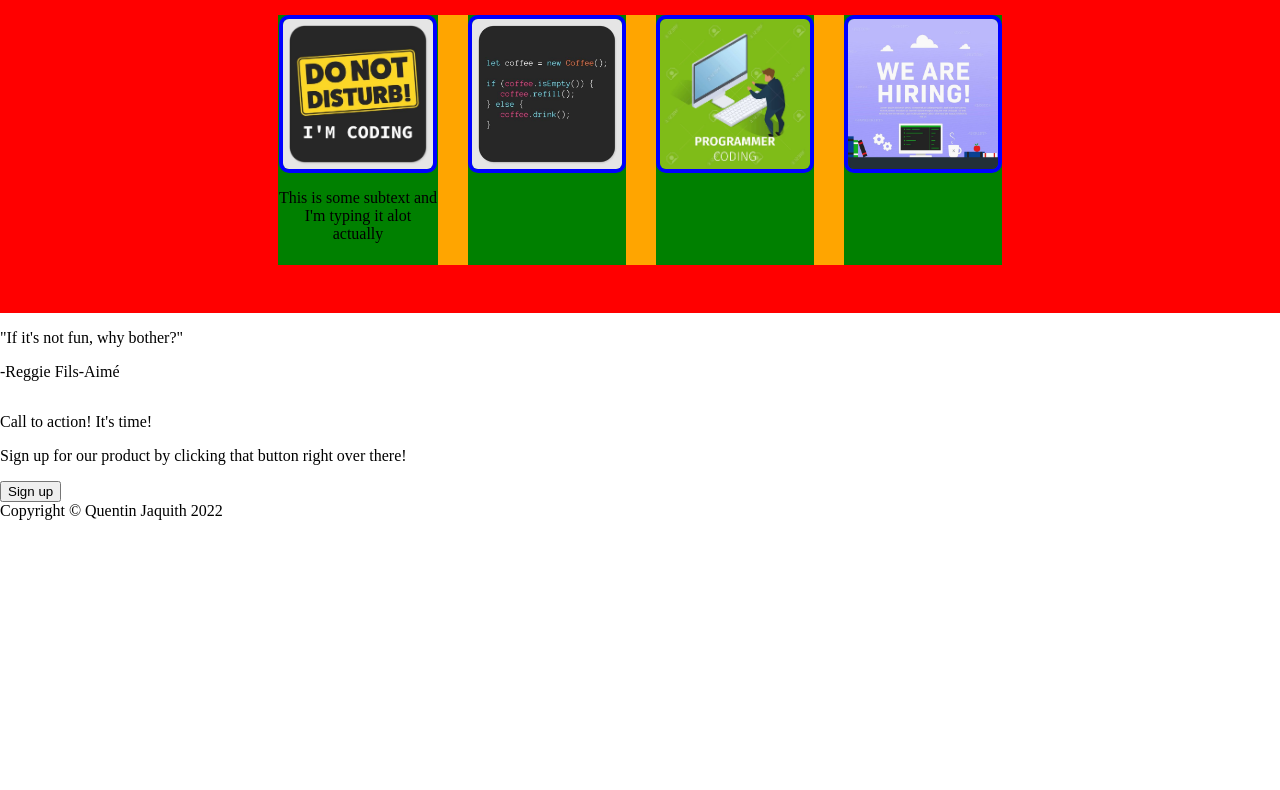
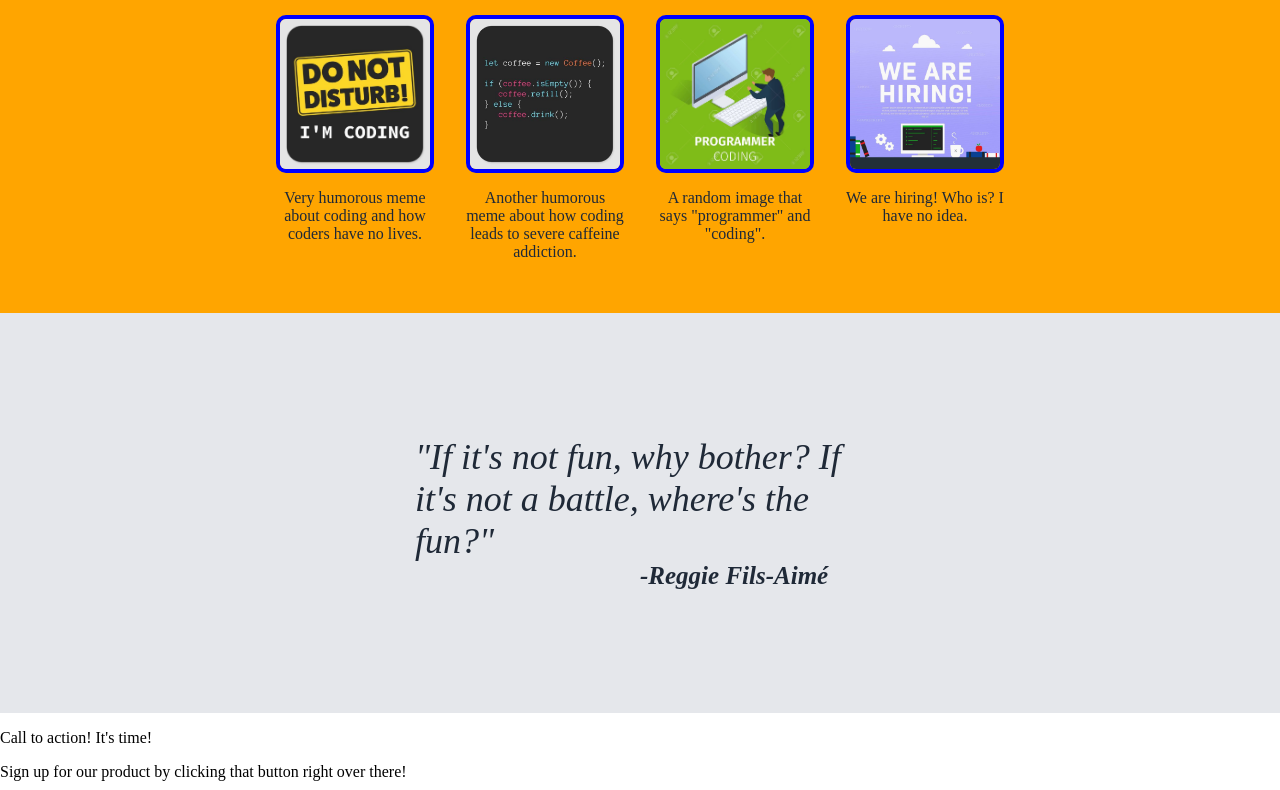
Before and after one commit to KwintennIsMe/landing-page, a plain HTML site: page index.html in a window 1280 px wide. Shown: the part 537-1327 px from the top of the page. Before the commit the page ends 1057 px from the top, so only its background shows below. Drawn offline with Linux system fonts and the light colour scheme.

Commit message:
Add quote section

```diff
--- a/index.html
+++ b/index.html
@@ -15,9 +15,9 @@
             </div>
             <div class="headerlinks">
                 <ul>
-                    <li>Header link one</li>
-                    <li>Header link two</li>
-                    <li>Header link three</li>
+                    <li><a href>Header link one</a></li>
+                    <li><a href>Header link two</a></li>
+                    <li><a href>Header link three</a></li>
                 </ul>
             </div>
         </div>
@@ -37,22 +37,25 @@
         <div class="centerimages">
             <div class="centerimg">
                 <img src="images/code1.jpg" alt="Programmer image">
-                <p>This is some subtext and I'm typing it alot actually</p>
+                <p>Very humorous meme about coding and how coders have no lives.</p>
             </div>
             <div class="centerimg">
-            <img src="images/code2.jpg" alt="Programmer image">
+                <img src="images/code2.jpg" alt="Programmer image">
+                <p>Another humorous meme about how coding leads to severe caffeine addiction.</p>
             </div>
             <div class="centerimg">
-            <img src="images/code3.png" alt="Programmer image">
+                <img src="images/code3.png" alt="Programmer image">
+                <p>A random image that says "programmer" and "coding".</p>
             </div>
             <div class="centerimg">
-            <img src="images/code4.jpg" alt="Programmer image">
+                <img src="images/code4.jpg" alt="Programmer image">
+                <p>We are hiring! Who is? I have no idea.</p>
             </div>
         </div>
     </div>
     <div class="quotecontain">
-        <p class="mainquote">"If it's not fun, why bother?"</p>
-        <p class="quoteauthor">-Reggie Fils-Aimé</p>
+        <div class="mainquote">"If it's not fun, why bother? If it's not a battle, where's the fun?"</div>
+        <div class="quoteauthor">-Reggie Fils-Aimé</div>
     </div>
     <div class="nearendcontain">
         <div class="signupcontain">
--- a/style/style.css
+++ b/style/style.css
@@ -2,7 +2,13 @@ body {
     display: flex;
     flex-direction: column;
     margin: 0;
+    font-family: 'Ariel', 'Times New Roman', Times, sans-serif;
 }
+
+ a {
+    text-decoration: none;
+    color: inherit;
+ }
 .header {
     display: flex;
     background: #1F2937;
@@ -71,7 +77,7 @@ ul {
     align-items: center;
     flex-direction: column;
     height: 400px;
-    background: red;
+    background: orange;
 }
 
 .centerimages img{
@@ -85,21 +91,44 @@ ul {
     font-size: 36px;
     font-weight: 800px;
     color: #1F2937;
+    font-family: 'Playfair', 'Times New Roman', sans-serif;
 }
 
 .centerimages {
     display: flex;
     gap: 30px;
-    background: orange;
 }
 .centerimg {
     display: flex;
     flex-direction: column;
     flex-wrap: wrap;
-    height: 250px;
+    height: 275px;
     max-width: 160px;
-    background: green;
     align-items: center;
     justify-content: flex-start;
     text-align: center;
+    color: #1F2937;
 }
+
+.quotecontain {
+    height: 400px;
+    background: #E5E7EB;
+    display: flex;
+    justify-content: center;
+    align-items: center;
+    flex-direction: column;
+}
+
+.mainquote, .quoteauthor {
+    font-size: 36px;
+    font-style: italic;
+    color: #1F2937;
+    width: 450px;
+}
+
+.quoteauthor {
+    font-size: 25px;
+    font-weight: bold;
+    align-self: center;
+    margin-left: 450px;
+}
```
